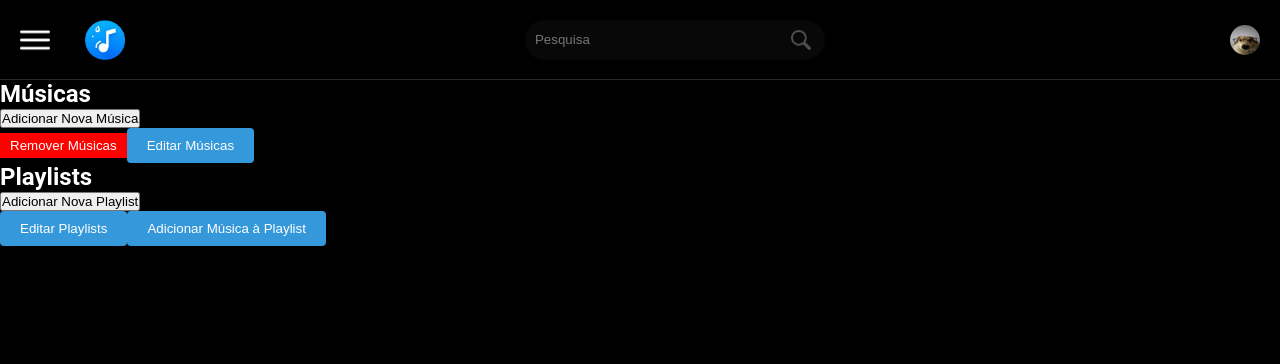
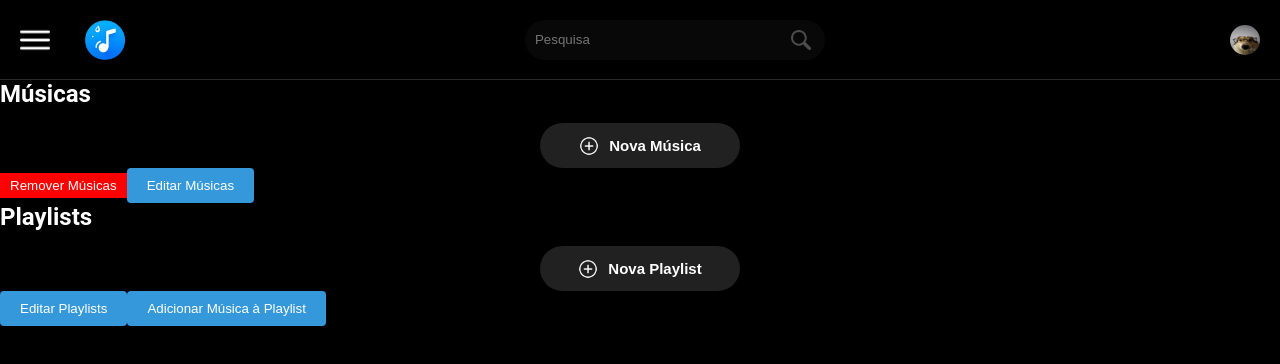
Before and after one commit to Victordplima/Spoticry, a React (Create React App) app: page /manage-music in a window 1280 px wide. Shown: the top 364 px of the page. Built offline with nearby package versions, Linux system fonts and the light colour scheme.

Commit message:
Add: add buttons in sidebar

```diff
--- a/src/components/Feed/ListSongs.js
+++ b/src/components/Feed/ListSongs.js
@@ -1,61 +1,30 @@
 import React, { useState, useEffect } from 'react';
 import axios from 'axios';
 import styled from 'styled-components';
-import btnDireita from '../../assets/btnDireita.png';
-import btnEsquerda from '../../assets/btnEsquerda.png';
 
-const CarouselContainer = styled.div`
+const SongGridContainer = styled.div`
   max-width: 90%;
   margin: 0 auto;
   overflow: hidden;
-  position: relative;
+  padding-top: 50px;
 `;
 
-const CarouselHeader = styled.div`
-  display: flex;
-  justify-content: space-between;
-  align-items: center;
-  padding: 10px;
-`;
-
-const ControlsContainer = styled.div`
-  display: flex;
-  align-items: center;
-`;
-
-const StyledButton = styled.button`
-  background: none;
-  border: none;
-  cursor: pointer;
-  img {
-    max-width: 30px;
-  }
-`;
-
-const LeftButton = styled(StyledButton)`
-  margin-right: 0px;
-`;
-
-const RightButton = styled(StyledButton)`
-  margin-left: 10px;
-`;
-
-const CarouselWrapper = styled.div`
-  display: flex;
-  transition: transform 0.3s ease-in-out;
+const SongGrid = styled.div`
+  display: grid;
+  grid-template-columns: repeat(auto-fill, minmax(300px, 1fr));
+  gap: 20px;
 `;
 
 const SongCard = styled.div`
-  flex: 0 0 auto;
   box-sizing: border-box;
-  width: 300px;
-  margin-right: 20px;
   padding: 10px;
+  background-color: #0000;
 `;
 
 const SongImage = styled.img`
-  width: 260px;
+  width: 280px;
   height: 180px;
+  object-fit: cover;
 `;
 
 const SongTitle = styled.strong`
@@ -68,18 +37,16 @@ const ArtistName = styled.p`
   font-size: 14px;
 `;
 
-const CarouselName = styled.h2`
+const Name = styled.h2`
   color: white;
   font-size: 32px;
+  padding-left: 10px;
 `;
 
 
 const ListSongs = () => {
     const [musicas, setMusicas] = useState([]);
     const token = localStorage.getItem('token');
-    const [carouselPosition, setCarouselPosition] = useState(0);
-
-    const cardWidth = 320;
 
     useEffect(() => {
         const fetchData = async () => {
@@ -101,11 +68,12 @@ const ListSongs = () => {
         fetchData();
     }, [token]);
 
-
     const getYouTubeVideoId = (url) => {
-        // não tire o comentario abaixo
-        // eslint-disable-next-line no-useless-escape
-        const match = url.match(/(?:youtube\.com\/(?:[^\/]+\/.+\/|(?:v|e(?:mbed)?)\/|.*[?&]v=)|youtu\.be\/)([^"&?/\s]{11})/);
+        const match = url.match(
+            // não tire o comentario abaixo
+            // eslint-disable-next-line no-useless-escape
+            /(?:youtube\.com\/(?:[^\/]+\/.+\/|(?:v|e(?:mbed)?)\/|.*[?&]v=)|youtu\.be\/)([^"&?/\s]{11})/
+        );
         return match ? match[1] : null;
     };
 
@@ -119,29 +87,10 @@ const ListSongs = () => {
         return 'https://via.placeholder.com/150';
     };
 
-
-    const scrollCarousel = (direction) => {
-        const newPosition = direction === 'next' ? carouselPosition + cardWidth : carouselPosition - cardWidth;
-
-        if (newPosition >= 0 && newPosition <= cardWidth * (musicas.length - 3)) {
-            setCarouselPosition(newPosition);
-        }
-    };
-
     return (
-        <CarouselContainer>
-            <CarouselHeader>
-                <CarouselName>🔥 Em alta</CarouselName>
-                <ControlsContainer>
-                    <LeftButton onClick={() => scrollCarousel('prev')} disabled={carouselPosition === 0}>
-                        <img src={btnEsquerda} alt="Seta para a esquerda" />
-                    </LeftButton>
-                    <RightButton onClick={() => scrollCarousel('next')} disabled={carouselPosition >= cardWidth * (musicas.length - 3)}>
-                        <img src={btnDireita} alt="Seta para a direita" />
-                    </RightButton>
-                </ControlsContainer>
-            </CarouselHeader>
-            <CarouselWrapper style={{ transform: `translateX(-${carouselPosition}px)` }}>
+        <SongGridContainer>
+            <Name> 🔥 Músicas </Name>
+            <SongGrid>
                 {musicas.map((musica) => (
                     <SongCard key={musica.id}>
                         <SongImage src={getYouTubeThumbnail(musica.url)} alt="Thumbnail" />
@@ -151,8 +100,8 @@ const ListSongs = () => {
                         </div>
                     </SongCard>
                 ))}
-            </CarouselWrapper>
-        </CarouselContainer>
+            </SongGrid>
+        </SongGridContainer>
     );
 };
 
--- a/src/components/Feed/Sidebar.js
+++ b/src/components/Feed/Sidebar.js
@@ -3,6 +3,8 @@ import styled from 'styled-components';
 import btnHome from '../../assets/btnHome.png';
 import btnUpgrade from '../../assets/btnUpgrade.png';
 import btnGerenciador from '../../assets/btnGerenciador.png';
+import AddSongButton from '../ManageMusic/Song/AddSongButton';
+import AddPlaylistButton from '../ManageMusic/Playlist/AddPlaylistButton';
 import { NavLink, useLocation } from 'react-router-dom';
 
 const SidebarContainer = styled.div`
@@ -49,6 +51,20 @@ const NavLinkButton = styled(NavLink)`
   color: inherit;
 `;
 
+const Separator = styled.div`
+  width: 80%;
+  height: 1px;
+  background-color: #555;
+  margin: 10px auto;
+`;
+
+const BottomButtonsContainer = styled.div`
+  margin-top: 10px;
+  display: flex;
+  flex-direction: column;
+`;
+
+
 const Sidebar = ({ isOpen }) => {
     const location = useLocation();
 
@@ -85,6 +101,11 @@ const Sidebar = ({ isOpen }) => {
                     <ButtonText>Upgrade</ButtonText>
                 </SidebarButton>
             </NavLinkButton>
+            <Separator />
+            <BottomButtonsContainer>
+                <AddSongButton />
+                <AddPlaylistButton />
+            </BottomButtonsContainer>
         </SidebarContainer>
     );
 };
--- a/src/components/ManageMusic/Playlist/AddPlaylistButton.js
+++ b/src/components/ManageMusic/Playlist/AddPlaylistButton.js
@@ -1,5 +1,45 @@
 import React, { useState } from 'react';
+import styled from 'styled-components';
 import AddPlaylistModal from './AddPlaylistModal';
+import btnAdicionar from '../../../assets/btnAdicionar.png';
+
+const Container = styled.div`
+  display: flex;
+  align-items: center;
+  justify-content: center;
+  padding-top: 15px;
+  font-family: 'Roboto', sans-serif;
+`;
+
+const CustomButton = styled.button`
+  display: flex;
+  align-items: center;
+  justify-content: center;
+  padding: 10px;
+  background-color: #212121;
+  color: #fff;
+  border: none;
+  border-radius: 25px;
+  cursor: pointer;
+  transition: background-color 0.3s ease;
+  width: 200px;
+  height: 45px;
+
+  &:hover {
+    background-color: #333;
+  }
+`;
+
+const ButtonImage = styled.img`
+  width: 20px;
+  height: 20px;
+  margin-right: 10px;
+`;
+
+const ButtonText = styled.span`
+  font-weight: bold;
+  font-size: 15px;
+`;
 
 const AddPlaylistButton = () => {
     const [isModalOpen, setIsModalOpen] = useState(false);
@@ -13,10 +53,13 @@ const AddPlaylistButton = () => {
     };
 
     return (
-        <div>
-            <button onClick={openModal}>Adicionar Nova Playlist</button>
+        <Container>
+            <CustomButton onClick={openModal}>
+                <ButtonImage src={btnAdicionar} alt="Ícone do Botão" />
+                <ButtonText>Nova Playlist</ButtonText>
+            </CustomButton>
             {isModalOpen && <AddPlaylistModal closeModal={closeModal} />}
-        </div>
+        </Container>
     );
 };
 
--- a/src/components/ManageMusic/Song/AddSongButton.js
+++ b/src/components/ManageMusic/Song/AddSongButton.js
@@ -1,5 +1,45 @@
 import React, { useState } from 'react';
+import styled from 'styled-components';
 import AddSongModal from './AddSongModal';
+import btnAdicionar from '../../../assets/btnAdicionar.png';
+
+const Container = styled.div`
+  display: flex;
+  align-items: center;
+  justify-content: center;
+  padding-top: 15px;
+  font-family: 'Roboto', sans-serif;
+`;
+
+const CustomButton = styled.button`
+  display: flex;
+  align-items: center;
+  justify-content: center;
+  padding: 10px;
+  background-color: #212121;
+  color: #fff;
+  border: none;
+  border-radius: 25px;
+  cursor: pointer;
+  transition: background-color 0.3s ease;
+  width: 200px;
+  height: 45px;
+
+  &:hover {
+    background-color: #333;
+  }
+`;
+
+const ButtonImage = styled.img`
+  width: 20px;
+  height: 20px;
+  margin-right: 10px;
+`;
+
+const ButtonText = styled.span`
+  font-weight: bold;
+  font-size: 15px;
+`;
 
 const AddSongButton = () => {
     const [isModalOpen, setIsModalOpen] = useState(false);
@@ -13,10 +53,13 @@ const AddSongButton = () => {
     };
 
     return (
-        <div>
-            <button onClick={openModal}>Adicionar Nova Música</button>
+        <Container>
+            <CustomButton onClick={openModal}>
+                <ButtonImage src={btnAdicionar} alt="Ícone do Botão" />
+                <ButtonText>Nova Música</ButtonText>
+            </CustomButton>
             {isModalOpen && <AddSongModal closeModal={closeModal} />}
-        </div>
+        </Container>
     );
 };
 
--- a/src/components/PlaylistDetails/Song.js
+++ b/src/components/PlaylistDetails/Song.js
@@ -3,6 +3,40 @@ import styled from 'styled-components';
 import btnPlay from '../../assets/btnPlay2.png';
 import btnTresPontos from '../../assets/btnTresPontos.png';
 import { useMusic } from '../../MusicContext';
+import { createGlobalStyle } from 'styled-components';
+
+const GlobalStyle = createGlobalStyle`
+  * {
+    margin: 0;
+    padding: 0;
+    box-sizing: border-box;
+  }
+
+  body {
+    font-family: 'Roboto', sans-serif;
+    background-color: #000000;
+    color: #fff;
+  }
+
+  /* Personalização do scrollbar para navegadores WebKit (Chrome, Safari) */
+  body::-webkit-scrollbar {
+    width: 8px;
+  }
+
+  body::-webkit-scrollbar-thumb {
+    background-color: #212121;
+  }
+
+  body::-webkit-scrollbar-track {
+    background-color: #000000;
+  }
+
+  /* Personalização do scrollbar para navegadores mais recentes */
+  body {
+    scrollbar-width: thin;
+    scrollbar-color: #212121 #000000;
+  }
+`;
 
 const SongContainer = styled.div`
   display: flex;
@@ -105,6 +139,7 @@ const Song = ({ title, artist, url }) => {
 
   return (
     <SongContainer>
+      <GlobalStyle />
       <SongImage src={getYouTubeThumbnail(url)} alt="Thumbnail" />
       <SongInfo>
         <SongTitle>{title}</SongTitle>
--- a/src/pages/PlaylistDetails.js
+++ b/src/pages/PlaylistDetails.js
@@ -1,5 +1,6 @@
 import React, { useEffect, useState } from 'react';
 import axios from 'axios';
+import styled from 'styled-components';
 import { createGlobalStyle } from 'styled-components';
 import { useParams } from 'react-router-dom';
 import Header from '../components/Feed/Header';
@@ -41,6 +42,28 @@ const GlobalStyle = createGlobalStyle`
     scrollbar-width: thin;
     scrollbar-color: #212121 #000000;
   }
+`;
+
+const CustomScrollbarDivStyle = styled.div`
+  max-Height: 400px;
+  overflow-Y: auto;
+  /* Personalização do scrollbar para navegadores WebKit (Chrome, Safari) */
+  ::-webkit-scrollbar {
+    width: 8px;
+  }
+
+  ::-webkit-scrollbar-thumb {
+    background-color: #212121;
+  }
+
+  ::-webkit-scrollbar-track {
+    background-color: #000000;
+  }
+
+  /* Personalização do scrollbar para navegadores mais recentes */
+  scrollbar-width: thin;
+  scrollbar-color: #212121 #000000;
+
 `;
 
 function PlaylistDetail() {
@@ -124,7 +147,7 @@ function PlaylistDetail() {
                 playlist && (
                     <div>
                         <Playlist name={playlist._name} description={playlist._description} />
-
+                        <CustomScrollbarDivStyle>
                             <ul>
                                 {Array.isArray(songs) &&
                                     songs.map((song) => (
@@ -133,6 +156,7 @@ function PlaylistDetail() {
                                         </li>
                                     ))}
                             </ul>
+                        </CustomScrollbarDivStyle>
                     </div>
                 )
             )}
```
Lines whose indentation alone changed are shown as unchanged.
